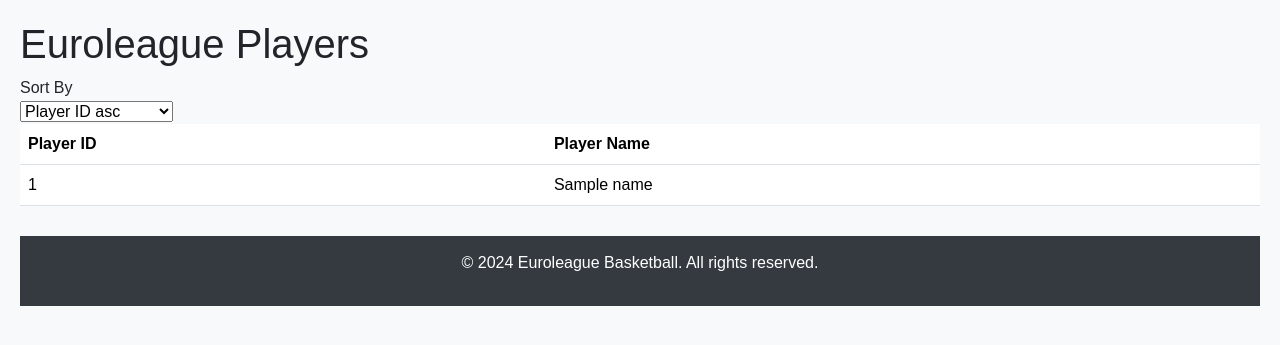
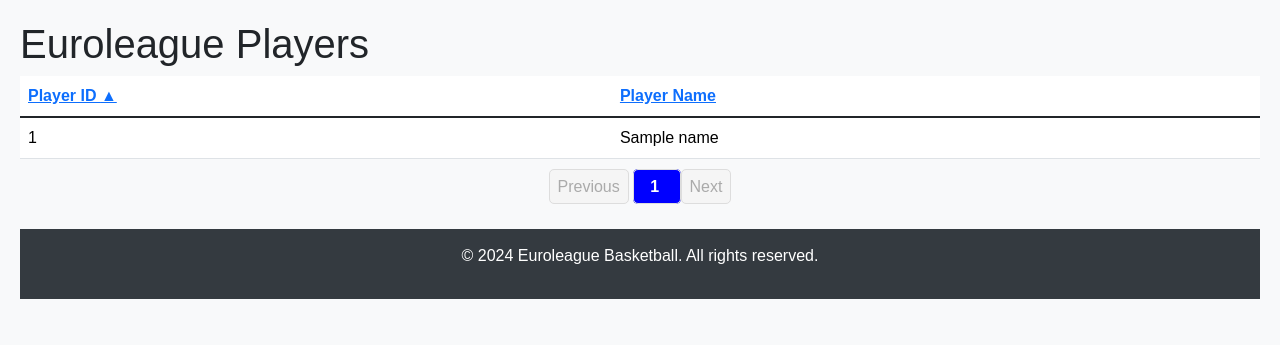
Before and after one commit to g-akca/euroleague-wiki, a Flask app: page /player_names in a window 1280 px wide. Shown: the part 196-541 px from the top of the page. Run offline with Flask 3, Linux system fonts and the light colour scheme; tables that the repository leaves empty hold one stand-in row (values such as "Sample post").

Commit message:
changed sort for columns added page limit/page traverse buttons removed order_by.html added randomized buttons for future use

```diff
--- a/static/styles.css
+++ b/static/styles.css
@@ -49,3 +49,57 @@ footer {
     color: white;
     margin-top: 30px;
 }
+
+.navButton-list {
+    display: inline;
+    padding-left: 0;
+}
+
+.navButton-list li {
+    display: inline;
+    justify-content: center;
+    list-style-type: none;
+}
+
+.navButton-link {
+    padding: 0.5rem 1rem;
+    border-radius: 5px;
+    border: 1px solid #ddd;
+    text-decoration: none;
+    color: #333;
+}
+
+.navButton-link.is-current {
+    background-color: blue;
+    color: white;
+    font-weight: bold;
+    pointer-events: none;
+}
+
+.navButton-previous,
+.navButton-next {
+    padding: 0.5rem 0.5rem;
+    border-radius: 5px;
+    border: 1px solid #ddd;
+    text-decoration: none;
+    color: #333;
+}
+
+.navButton-previous[disabled],
+.navButton-next[disabled] {
+    color: #aaa;
+    pointer-events: none;
+    background-color: #f5f5f5;
+}
+
+.navButtonWhole {
+    text-align: center;
+}
+
+.btn-1,
+.btn-2 {
+    background-color: indigo;
+    color: white;
+    font-weight: bold;
+    pointer-events: none;
+}
--- a/templates/player_names.html
+++ b/templates/player_names.html
@@ -5,28 +5,29 @@
 {% block content %}
 <h1 class="title">Euroleague Players</h1>
 
-  <div class="field">
-    <label class="label">Sort By</label>
-    <div class="control">
-        <div class="select">
-            <select name="sort_by" onchange="updateSortOrder(this.value)">
-                <option value="player_id asc" {% if sort_by == 'player_id asc' %}selected{% endif %}>Player ID asc</option>
-                <option value="player_name asc" {% if sort_by == 'player_name asc' %}selected{% endif %}>Player Name asc</option>
-                <option value="player_id desc" {% if sort_by == 'player_id desc' %}selected{% endif %}>Player ID desc</option>
-                <option value="player_name desc" {% if sort_by == 'player_name desc' %}selected{% endif %}>Player Name desc</option>
-            </select>
-        </div>
-    </div>
-  </div>
-
 <table class="table is-striped is-fullwidth">
   <thead>
     <tr>
-          <th>Player ID</th>
-          <th>Player Name</th>
+      <th>
+        <a href="?sort_by=player_id {{ 'desc' if sort_by == 'player_id asc' else 'asc' }}&page_num=1">
+          Player ID
+          {% if 'player_id' in sort_by %}
+          <span>{{ '▲' if 'asc' in sort_by else '▼' }}</span>
+          {% endif %}
+        </a>
+      </th>
+      <th>
+        <a href="?sort_by=player_name {{ 'desc' if sort_by == 'player_name asc' else 'asc' }}&page_num=1">
+          Player Name
+          {% if 'player_name' in sort_by %}
+          <span>{{ '▲' if 'asc' in sort_by else '▼' }}</span>
+          {% endif %}
+        </a>
+      </th>
     </tr>
   </thead>
-      <tbody>
+
+  <tbody class="table-group-divider">
     {% for x in player_names %}
     <tr>
       <td>{{ x['player_id'] }}</td>
@@ -36,12 +37,27 @@
   </tbody>
 </table>
 
-    <script>
-      function updateSortOrder(sortBy) {
-          const currentUrl = window.location.href; // Get the current URL
-          const url = new URL(currentUrl); // Create a URL object
-          url.searchParams.set('sort_by', sortBy); // Update or add the 'sort_by' parameter
-          window.location.replace(url.toString()); // Navigate to the updated URL
-      }
-    </script>
+<div class="navButtonWhole">
+  {% if page_num > 1 %}
+  <a class="navButton-previous" href="?sort_by={{ sort_by }}&page={{ page_num - 1 }}">Previous</a>
+  {% else %}
+  <a class="navButton-previous" disabled>Previous</a>
+  {% endif %}
+
+  <ul class="navButton-list">
+    {% for p in range(page_num, end_page + 1) %}
+    <li>
+      <a href="?sort_by={{ sort_by }}&page={{ p }}" class="navButton-link {% if p == page_num %}is-current{% endif %}">
+        {{ p }}
+      </a>
+    </li>
+    {% endfor %}
+  </ul>
+
+  {% if page_count > page_num %} <a class="navButton-next" href="?sort_by={{ sort_by }}&page={{ page_num + 1 }}">
+    Next</a>
+  {% else %}
+  <a class="navButton-next" disabled>Next</a>
+  {% endif %}
+</div>
 {% endblock %}
--- a/views.py
+++ b/views.py
@@ -15,16 +15,39 @@ def play_by_play_page():
 
 def player_names_page():
     connection = get_db_connection()
-    sort_by = request.args.get('sort_by', 'player_id ASC')
+    sort_by = request.args.get('sort_by', 'player_id asc') #default sort'u ayarlayabiliyoruz
+    order_direction = sort_by.split()
+    page_limit = 30
+    page_num = int(request.args.get('page', 1))
+    page_button = 5
+
+    toggle_direction = 'asc' if order_direction == 'desc' else 'desc'
+
     cursor = connection.cursor(dictionary=True)
-    cursor.execute(query_returner(sort_by, "euroleague_player_names"))
+
+    cursor.execute("SELECT COUNT(*) as total FROM euroleague_player_names")
+    entry_count = cursor.fetchone()['total']
+    page_count = (entry_count + page_limit - 1) // page_limit
+
+    cursor.execute(query_returner_per_page(sort_by, "euroleague_player_names", page_limit, (page_num-1) * page_limit))
     player_names = cursor.fetchall()
     cursor.close()
     connection.close()
-    return render_template("player_names.html", player_names=player_names, sort_by=sort_by)
 
-def query_returner(x, y):
-    return (f"SELECT * FROM {y} ORDER BY {x}")
+    return render_template(
+        "player_names.html",
+        player_names=player_names,
+        sort_by=sort_by,
+        toggle_direction=toggle_direction,
+        page_num=page_num,
+        page_count=page_count,
+        page_button=page_button,
+        end_page = min(page_num + page_button - 1, page_count)
+    )
+
+def query_returner_per_page(x, y, z, u):
+    return f"SELECT * FROM {y} ORDER BY {x} LIMIT {z} OFFSET {u};"
+
 
 def teams_page():
     connection = get_db_connection()
```
Also changed, not shown: templates/homepage.html (+5 -3 lines), templates/order_by.html (deleted, +0 -21 lines). Lines whose indentation alone changed are shown as unchanged.
